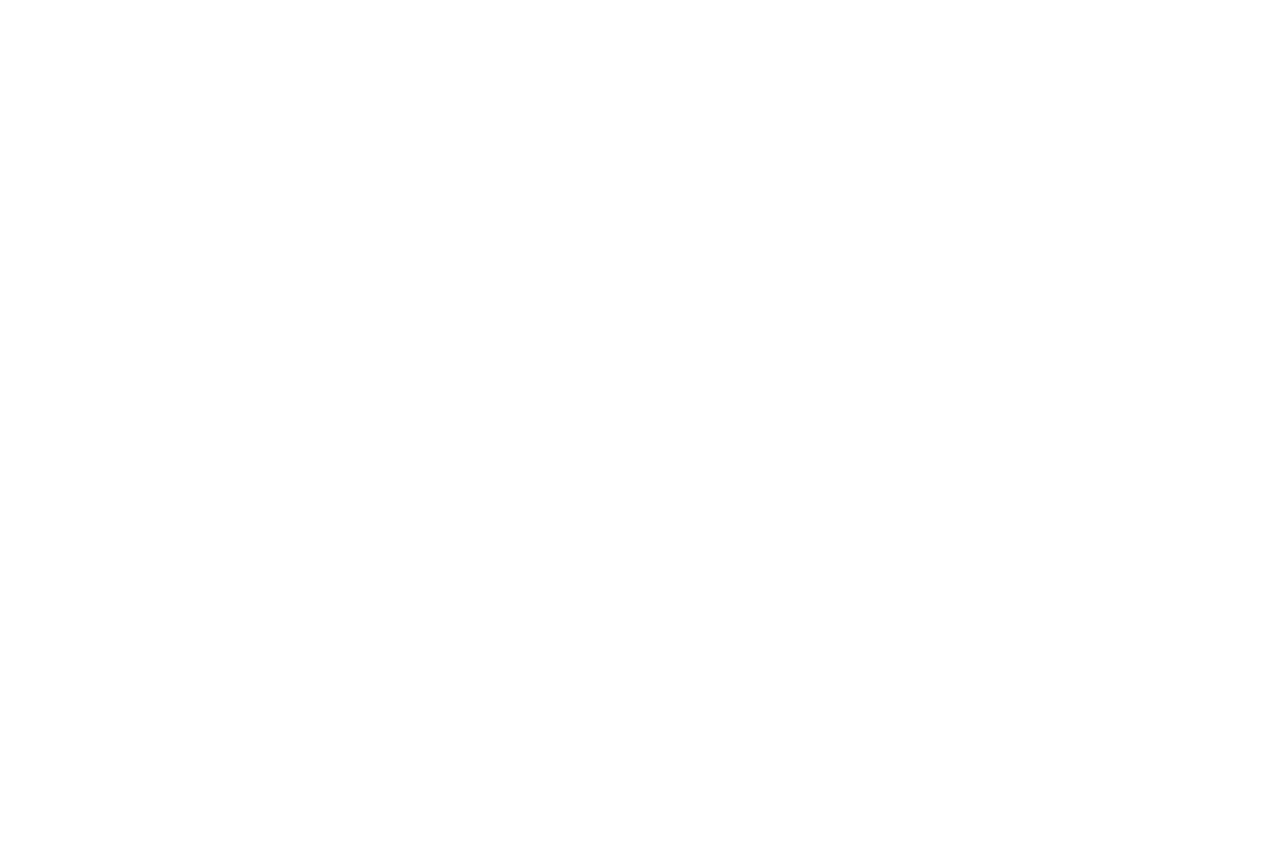
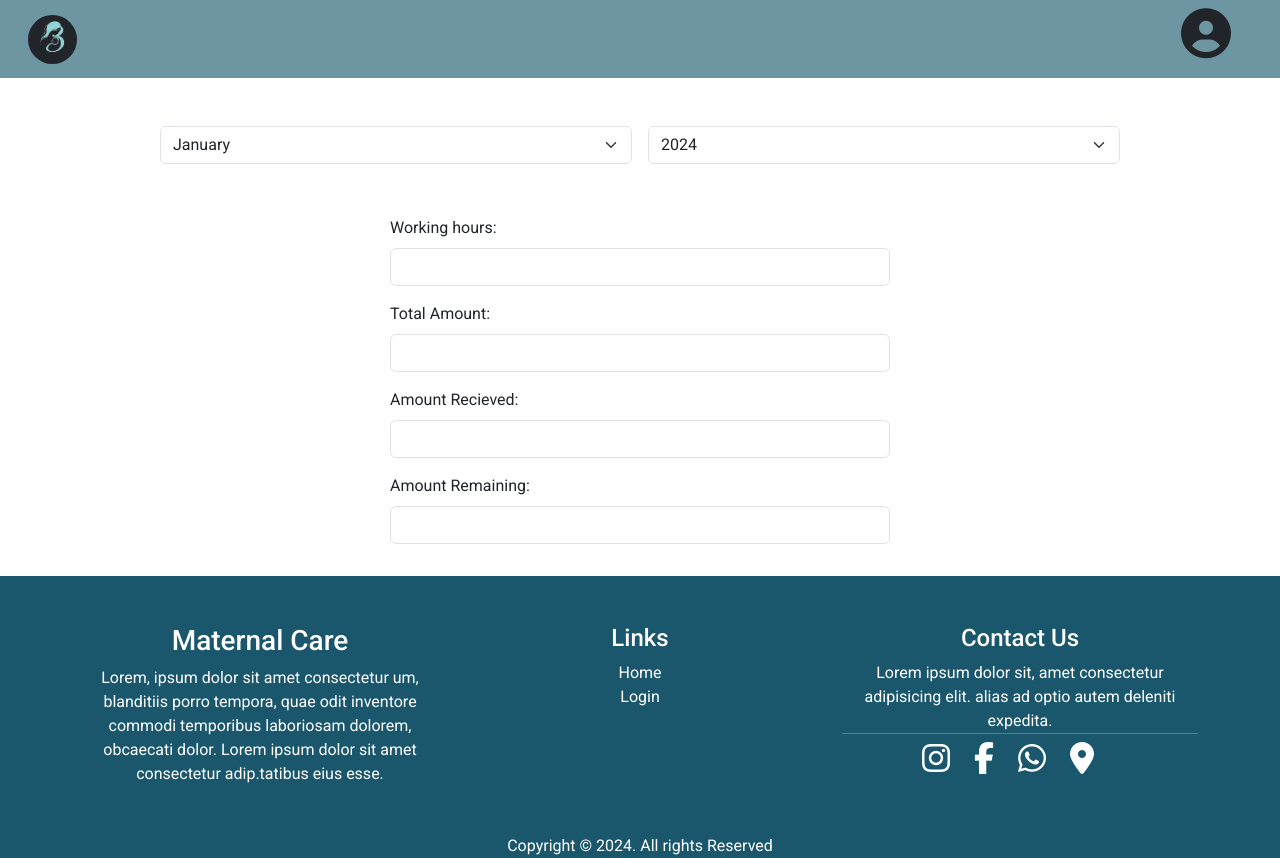
Before and after one commit to aadilmansoor/maternal-care, a React (Create React App) app: page /service-provider/payment in a window 1280 px wide. Before the commit this address had no page. Before the commit the page ends 800 px from the top, so only its background shows below. Built offline with nearby package versions, Linux system fonts and the light colour scheme.

Commit message:
salary payment ui

```diff
--- a/src/App.js
+++ b/src/App.js
@@ -36,6 +36,7 @@ import AddBlog from "./pages/Admin/Blog/Blog";
 import AdminWebinar from "./pages/Admin/AdminWebinar/AdminWebinar";
 import UserWebinar from "./pages/Client/UserWebinar/UserWebinar";
 import UserBlog from "./pages/Client/UserBlog/UserBlog";
+import SalaryPayment from "./pages/Service_Provider/SalaryPayment/SalaryPayment";
 
 function App() {
   return (
@@ -84,6 +85,8 @@ function App() {
             element={<MarkAttendance />}
           />
           <Route path="/service-provider/bookings" element={<SpBookings />} />
+          <Route path="/service-provider/payment" element={<SalaryPayment />} />
+
         </Route>
 
         {/* client */}
--- a/src/Constants/serviceList.js
+++ b/src/Constants/serviceList.js
@@ -33,6 +33,10 @@ export const serviceProviderServices = [
   {
     service: "Mark Attendance",
     path: "/service-provider/mark-attendance",
+  },
+  {
+    service: "Payment",
+    path: "/service-provider/payment",
   },
 ];
 
--- a/src/pages/Admin/Blog/Blog.jsx
+++ b/src/pages/Admin/Blog/Blog.jsx
@@ -89,7 +89,7 @@ function AddBlog() {
 
     const { title, date, description, image } = addBlog;
     if (!title || !date || !description || !image) {
-   toast.warning("Fill the Blog Form")
+      toast.warning("Fill the Blog Form");
     } else {
       try {
         const response = await registerBlog(addBlog, header);
@@ -104,7 +104,7 @@ function AddBlog() {
           getBlogs();
           document.getElementById("formFile").value = "";
           document.getElementById("image").value = ""; // Clear file input
-        toast.success("Blog Added")
+          toast.success("Blog Added");
         }
       } catch (error) {
         console.log(error);
@@ -184,14 +184,12 @@ function AddBlog() {
   //     });
   //   };
 
-
   console.log(addBlog);
-
 
   return (
     <div style={{ display: "flex" }}>
       {/* <BlogAside></BlogAside> */}
-      <Container className="p-5 text-center" >
+      <Container className="p-5 text-center">
         <Accordion
           defaultActiveKey={null}
           className="ms-5"
@@ -245,7 +243,6 @@ function AddBlog() {
                             id="image"
                             onChange={(e) => handleDateChange(e.target.value)}
                           />
-
                         </DemoItem>
                       </DemoContainer>
                     </div>
@@ -274,7 +271,10 @@ function AddBlog() {
                   <div className="my-2 text-center">
                     <button
                       className="btn btn "
-                      style={{ backgroundColor: "rgb(39, 103, 141)", color: "white" }}
+                      style={{
+                        backgroundColor: "rgb(39, 103, 141)",
+                        color: "white",
+                      }}
                       onClick={handleAddBlog}
                     >
                       Add
@@ -287,7 +287,10 @@ function AddBlog() {
         </Accordion>
         {showTable && (
           <>
-            <h2 className="my-5 text-center" style={{ color: "rgb(39, 103, 141)" }}>
+            <h2
+              className="my-5 text-center"
+              style={{ color: "rgb(39, 103, 141)" }}
+            >
               {" "}
               Listing Blogs
             </h2>
--- /dev/null
+++ b/src/pages/Service_Provider/SalaryPayment/SalaryPayment.css
@@ -0,0 +1,15 @@
+.date-pickers {
+    width: 75%;
+}
+
+
+
+@media screen and (max-width: 550px) {
+    .date-pickers {
+        width: 100%;
+        margin: 0 20px;
+        flex-wrap: wrap;
+    }
+
+
+}
--- /dev/null
+++ b/src/pages/Service_Provider/SalaryPayment/SalaryPayment.jsx
@@ -0,0 +1,78 @@
+import React, { useState } from 'react'
+import { months, years } from '../../../Constants/date';
+import { Form } from 'react-bootstrap';
+
+function SalaryPayment() {
+    const [month, setMonth] = useState("01");
+    const [year, setYear] = useState("2024");
+  return (
+    <>
+    <div className='d-flex justify-content-center mt-5 '>
+        <div className="d-flex gap-3 date-pickers mb-3 ">
+<Form.Select
+          aria-label="month"
+          onChange={(e) => setMonth(e.target.value)}
+        >
+          {months.map(({ month, value }) => {
+            return (
+              <option key={month} value={value}>
+                {month}
+              </option>
+            );
+          })}
+        </Form.Select>
+        <Form.Select
+          aria-label="year"
+          onChange={(e) => setYear(e.target.value)}
+        >
+          {years.map((year) => {
+            return (
+              <option key={year} value={year}>
+                {year}
+              </option>
+            );
+          })}
+        </Form.Select>
+        </div>
+
+    </div>
+    <div className="align mb-5">
+
+      <div className="form-cntrl">
+          <Form.Label htmlFor="username"className="mt-3">Working hours:</Form.Label>
+        <Form.Control
+          type="text"
+          id="username"
+          aria-label="Disabled input example"
+          readOnly
+        />
+        <Form.Label htmlFor="Email"className="mt-3"> Total Amount:</Form.Label>
+        <Form.Control
+          type="text"
+          id="Email"
+          aria-label="Disabled input example"
+          readOnly
+        />
+        <Form.Label htmlFor="Phonenumber"className="mt-3">Amount Recieved:</Form.Label>
+        <Form.Control
+          id="Phonenumber"
+          type="text"
+          aria-label="Disabled input example"
+          readOnly
+        />
+        <Form.Label htmlFor="Service"className="mt-3">Amount Remaining:</Form.Label>
+
+        <Form.Control
+          type="text"
+          id="Service"
+          aria-label="Disabled input example"
+          readOnly
+        />
+
+      </div>
+    </div>
+    </>
+  )
+}
+
+export default SalaryPayment
```
Lines whose indentation alone changed are shown as unchanged.
